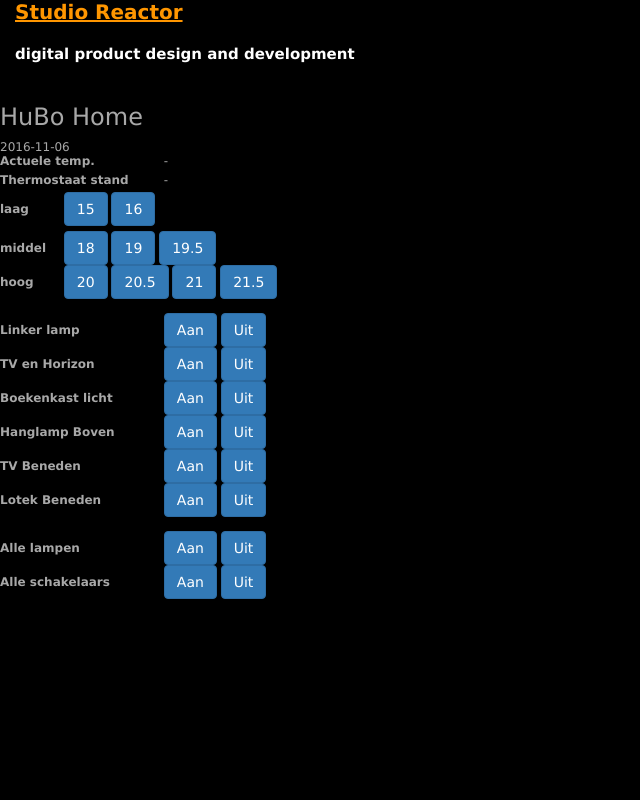
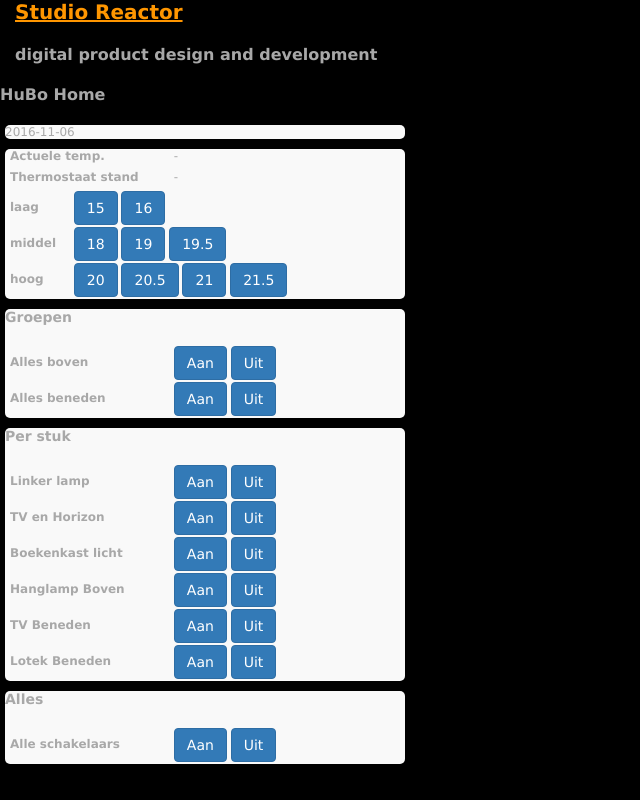
Before and after one commit to bouma/klikaanklikuit_flask, a Flask app: page / in a window 1280 px wide. Shown: the whole page, without its empty margins (0-640 px from the left). Run offline with Flask 2, Linux system fonts and the light colour scheme; data that the repository does not hold is empty; some libraries are stand-ins or nearby versions.

Commit message:
grouping

```diff
--- a/project/static/css/style.css
+++ b/project/static/css/style.css
@@ -1,3 +1,17 @@
+.groep {
+    border: aliceblue;
+    margin-left: 5px;
+    margin-top: 10px;
+	border-radius: 5px;
+	background: #f9f9f9;
+	max-width: 400px;
+}
+
+.groep div {
+    margin-left: 5px;
+    padding-bottom: 2px;
+}
+
 	body {
 		color: #a8a8a8;
 		background-color:#000;
@@ -9,7 +23,7 @@
 		color:#fff;
 	}
 	h1 {
-		color: #007DD1;
+		color: #a8a8a8;
 		font: 20px 'Lucida Grande', Geneva, Arial, Helvetica,Verdana sans-serif;
 		margin-top: 0px;
 		margin-bottom: 21px;
@@ -17,8 +31,16 @@
 	}
 
 	h2 {
-		color: #ffffff;
-		font: 15px bold Lucida Grande, Geneva, Arial, Helvetica,Verdana sans-serif ;
+		color: #a8a8a8;
+		font: 16px bold Lucida Grande, Geneva, Arial, Helvetica,Verdana sans-serif ;
+		font-weight: bold;
+		margin-top: 0px;
+		margin-bottom: 21px;
+	}
+
+	h3 {
+		color: #a8a8a8;
+		font: 14px bold Lucida Grande, Geneva, Arial, Helvetica,Verdana sans-serif ;
 		font-weight: bold;
 		margin-top: 0px;
 		margin-bottom: 21px;
--- a/project/templates/index.html
+++ b/project/templates/index.html
@@ -5,8 +5,11 @@ Studio Reactor Raspberry Pi Flask
 
 {% block contentblock %}
 <div class="post">
-  	<h3>HuBo Home</h3>
+  	<h2>HuBo Home</h2>
+    <div class="groep">
         <span class="meta">{{ ctx.now.strftime('%Y-%m-%d') }}</span>
+    </div>
+    <div class="groep">
         <div>
             <label style="width:160px;">Actuele temp.</label>
             <span id="curTemp">-</span>
@@ -15,7 +18,7 @@ Studio Reactor Raspberry Pi Flask
             <label style="width:160px;">Thermostaat stand</label>
             <span id="curPotPos">-</span><span id="curPotPosRaw"></span>
         </div>
-    <div style="padding-bottom:5px;">
+        <div>
             <label style="width:60px;">laag</label>
             <!-- button class="btn btn-primary temp" data-value="0">14</button -->
             <button class="btn btn-primary temp" data-value="125">15</button>
@@ -35,29 +38,43 @@ Studio Reactor Raspberry Pi Flask
             <button class="btn btn-primary temp" data-value="173">21</button>
             <button class="btn btn-primary temp" data-value="180">21.5</button>
         </div>
-    <br>
+    </div>
+    <div class="groep">
+        <h3>Groepen</h3>
+        <div>
+            <label style="width:160px;">Alles boven</label>
+            <button class="btn btn-primary kika" data-address="bovenonly" data-state="on">Aan</button>
+            <button class="btn btn-primary kika" data-address="bovenonly" data-state="off">Uit</button>
+        </div>
+        <div>
+            <label style="width:160px;">Alles beneden</label>
+            <button class="btn btn-primary kika" data-address="benedenonly" data-state="on">Aan</button>
+            <button class="btn btn-primary kika" data-address="benedenonly" data-state="off">Uit</button>
+        </div>
+    </div>
+    <div class="groep">
+        <h3>Per stuk</h3>
         {% for switch in switches %}
-{#        {{ switch }}#}
+{#            {{ switch }}#}
             <div>
                 <label style="width:160px;">{{ switch.0 }}</label>
                 <button class="btn btn-primary kika" data-address="lamp/{{ switch.1 }}" data-state="on">Aan</button>
                 <button class="btn btn-primary kika" data-address="lamp/{{ switch.1 }}" data-state="off">Uit</button>
             </div>
         {% endfor %}
-    <br>
-    <div>
-{#	 <label style="width:160px;">Allemaal (parallel doesn't work)</label>
-        <button class="btn btn-primary" data-address="{{ all_urls }}" data-state="on">Aan</button>
-        <button class="btn btn-primary" data-address="{{ all_urls }}" data-state="off">Uit</button>
-#}
-        <label style="width:160px;">Alle lampen</label>
-        <button class="btn btn-primary kika" data-address="lightsonly" data-state="on">Aan</button>
-        <button class="btn btn-primary kika" data-address="lightsonly" data-state="off">Uit</button>
     </div>
+{#    <div>#}
+{#        <label style="width:160px;">Alle lampen</label>#}
+{#        <button class="btn btn-primary kika" data-address="lightsonly" data-state="on">Aan</button>#}
+{#        <button class="btn btn-primary kika" data-address="lightsonly" data-state="off">Uit</button>#}
+{#    </div>#}
+    <div class="groep">
+        <h3>Alles</h3>
         <div>
             <label style="width:160px;">Alle schakelaars</label>
             <button class="btn btn-primary kika" data-address="all" data-state="on">Aan</button>
             <button class="btn btn-primary kika" data-address="all" data-state="off">Uit</button>
+        </div>
     </div>
 </div>
 {% endblock %}
```
Also changed, not shown: project/default_settings.py (+5 -2 lines), 1 other file. Lines whose indentation alone changed are shown as unchanged.
